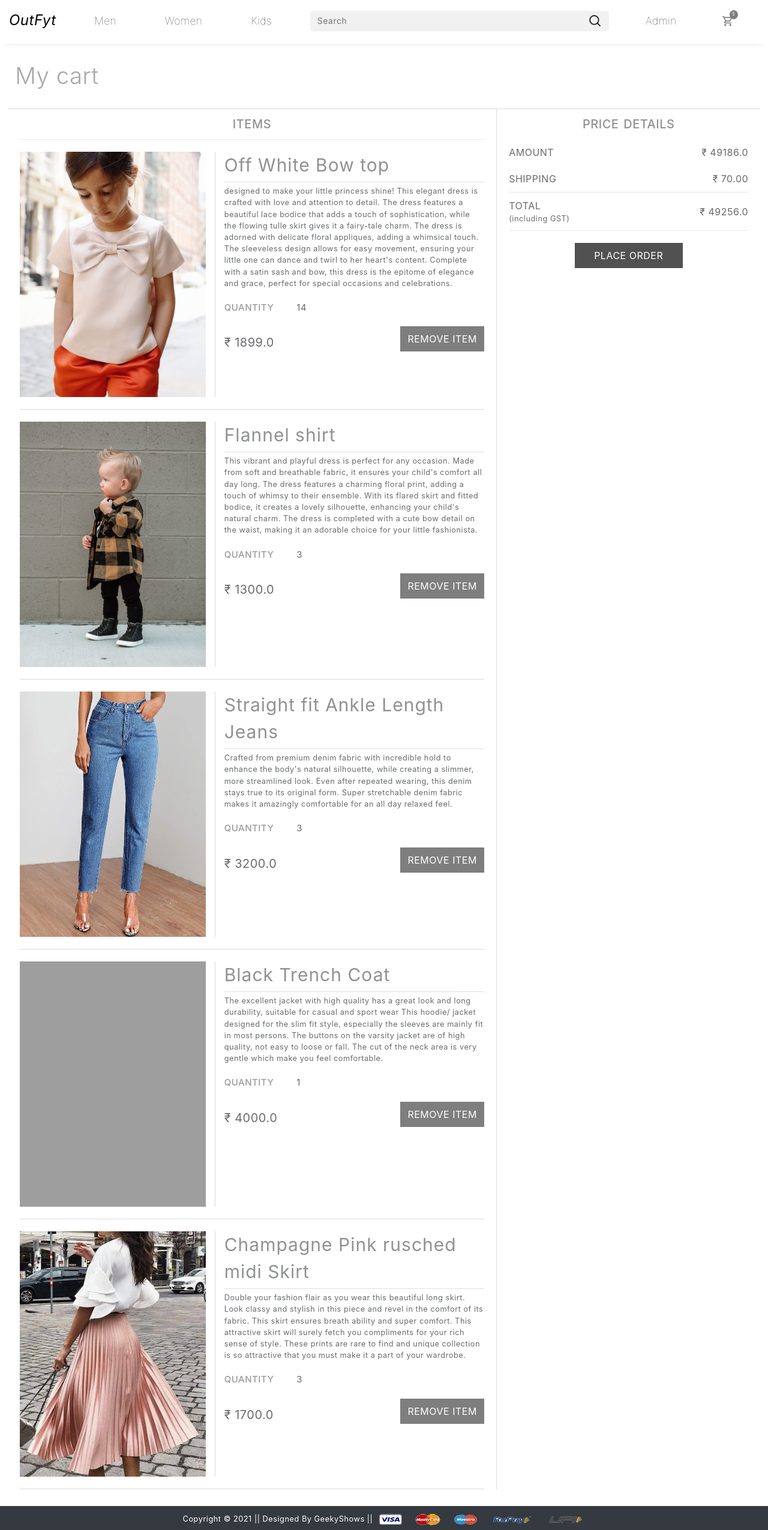
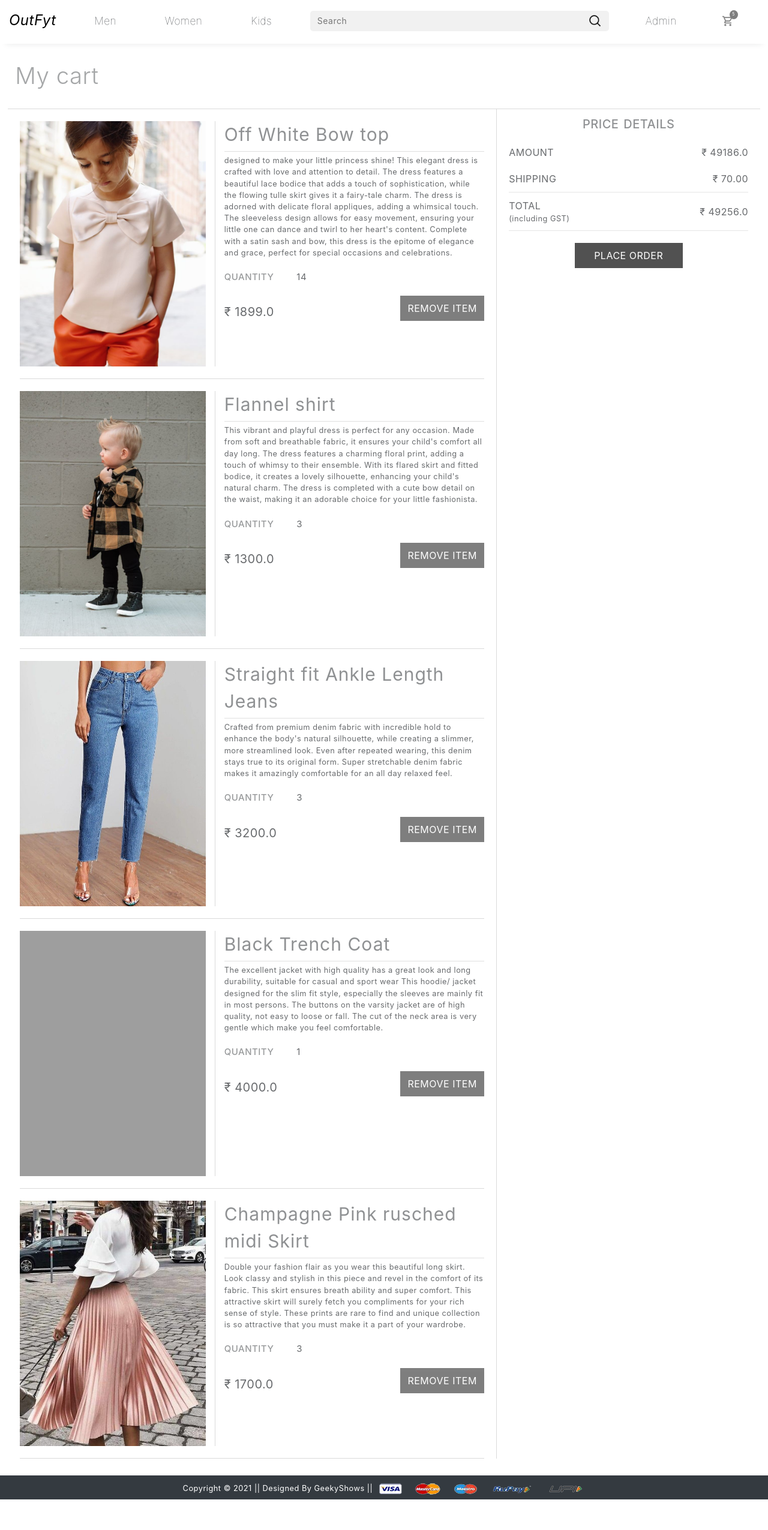
Before and after one commit to Sayantan-Bera/E-commerce-website, a Django app: page /cart/ in a window 1280 px wide. Shown: the whole page at 60% size. After the commit the page ends 2500 px from the top, so only its background shows below. Run offline with Django 4.2, Linux system fonts and the light colour scheme; a user stored in the database is signed in; data comes from the database, SQL or seed files in the repository; both versions use the stored data as it was after the commit; some libraries are stand-ins or nearby versions; grey boxes are pictures that could not be loaded.

Commit message:
cart css applied

```diff
--- a/app/static/app/css/style.css
+++ b/app/static/app/css/style.css
@@ -667,7 +667,6 @@ div > a:hover {
   justify-content: center;
   align-items: center;
 }
-.cart-items-header,
 .each-cart-item,
 .price-main-header,
 .price-section {
@@ -760,9 +759,6 @@ div > a:hover {
 }
 .cart-item-details {
   width: 100%;
-}
-.cart-items-header {
-  border-bottom: 1.5px solid rgba(0, 0, 0, 0.144);
 }
 .empty-cart-main {
   width: 100%;
--- a/app/templates/app/addtocart.html
+++ b/app/templates/app/addtocart.html
@@ -7,7 +7,6 @@
   <div class="all-products-body">
 
     <div class="cart-items-main">
-      <div class="upper-header lighter cart-items-header">ITEMS</div>
       {% for cart in carts %}
       <div class="each-cart-item">
         <div class="cart-item-img-div">
```
Also changed, not shown: db.sqlite3.
